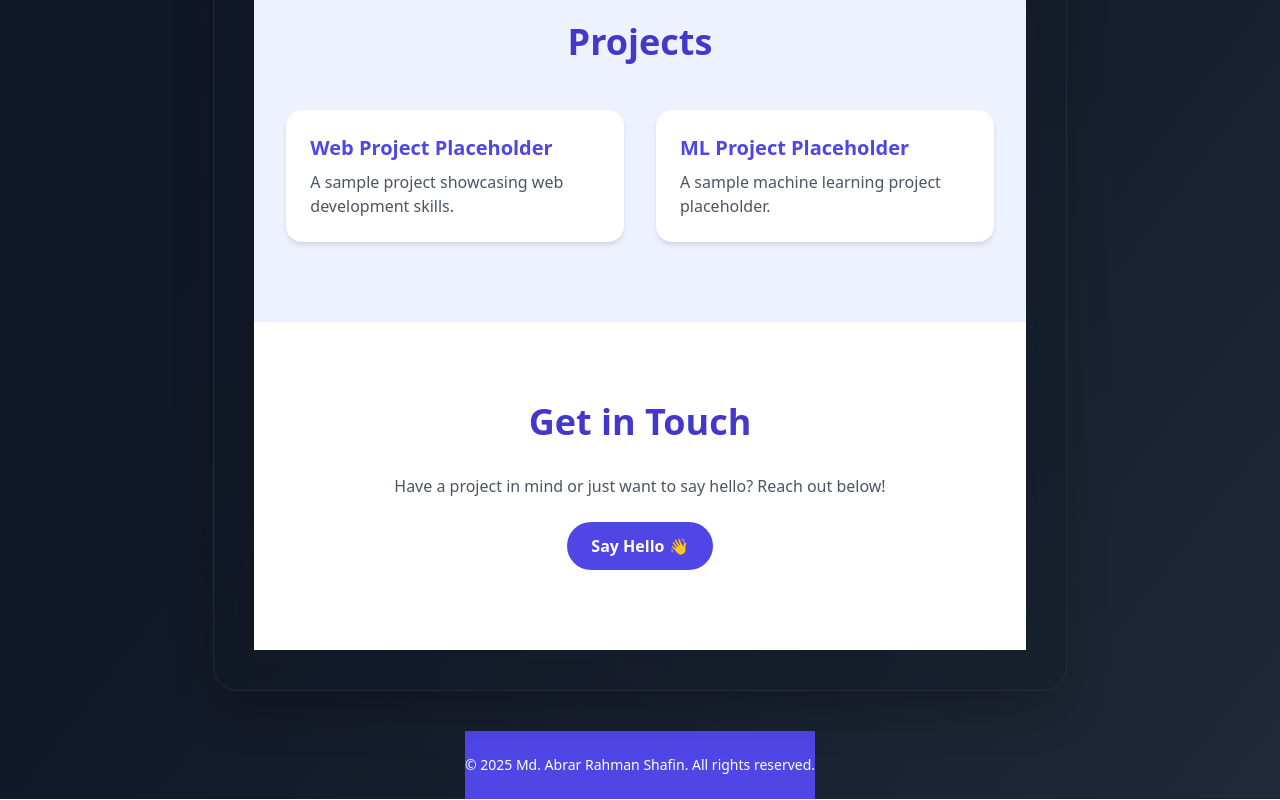
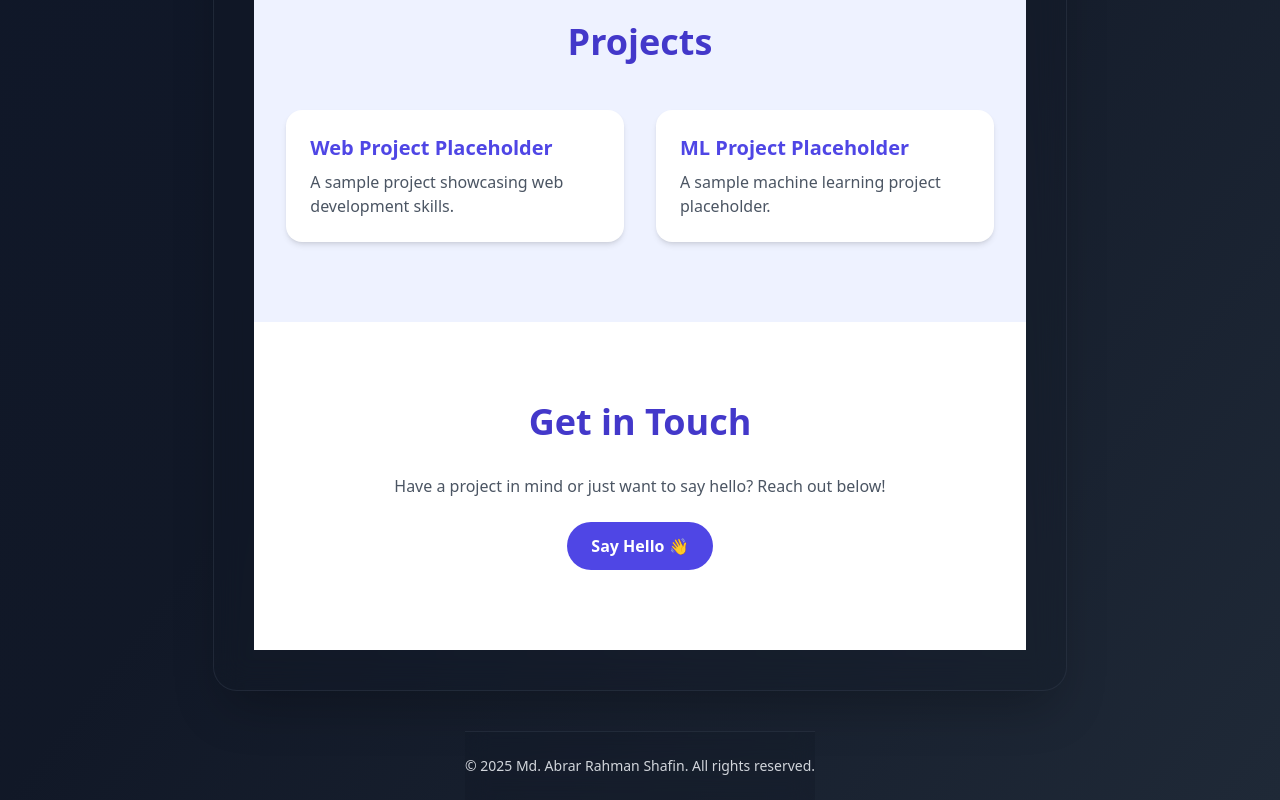
Before and after one commit to EbrerRamen/NewPortfolio-React.js-, a React (Create React App) app: page / in a window 1280 px wide. Shown: the part 863-1663 px from the top of the page. Built offline with nearby package versions, Linux system fonts and the light colour scheme.

Commit message:
Matched footer color with main layout color

```diff
--- a/src/components/Footer.jsx
+++ b/src/components/Footer.jsx
@@ -2,7 +2,7 @@ import React from "react";
 
 const Footer = () => {
     return (
-        <footer className="py-6 bg-indigo-600 text-center text-white text-sm">
+        <footer className="py-6 bg-gray-900/30 border-t border-gray-700/40 text-center text-gray-300 text-sm backdrop-blur-md">
             © {new Date().getFullYear()} Md. Abrar Rahman Shafin. All rights reserved.
         </footer>
     );
```
